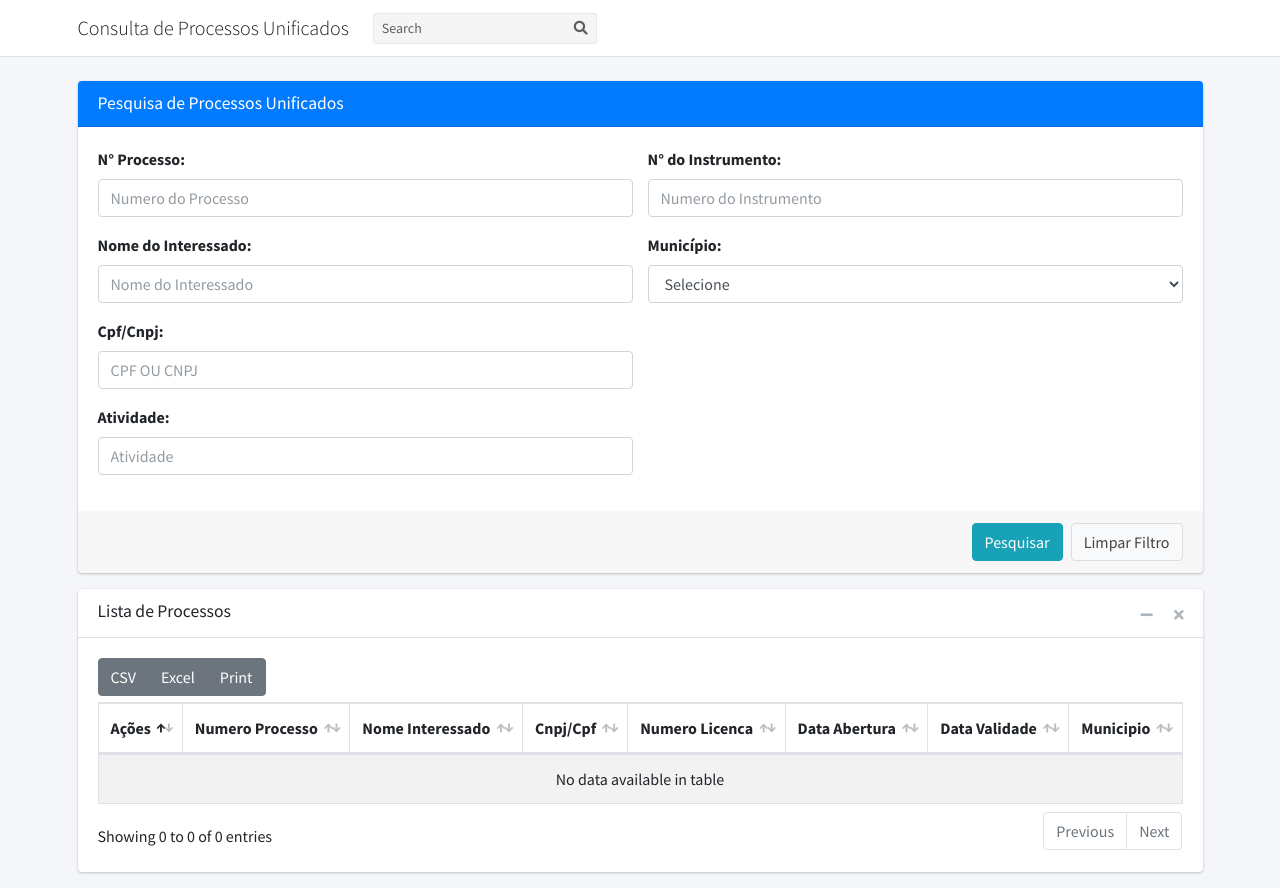
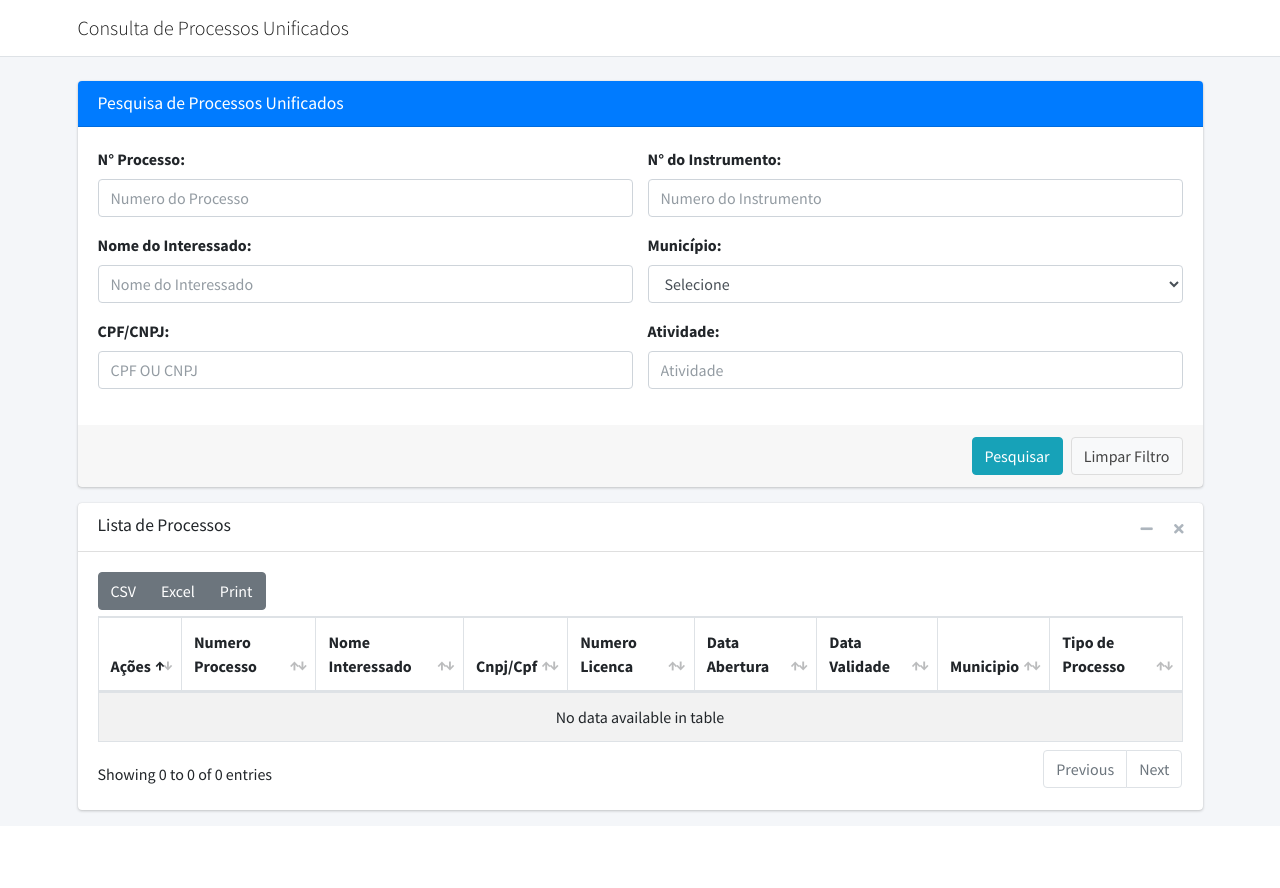
Before and after one commit to EdsonCpimw/consulta_unificada, a Django app: page /consulta/processos/ in a window 1280 px wide. After the commit the page ends 813 px from the top, so only its background shows below. Run offline with Django 4.2, Linux system fonts and the light colour scheme; data that the repository does not hold is empty; some libraries are stand-ins or nearby versions.

Commit message:
Refactor: melhoria nas chamadas javascript e css

```diff
--- a/base_static/adminlte3/style.css
+++ b/base_static/adminlte3/style.css
@@ -47,3 +47,7 @@ color: #dc3545;
 .card-footer a {
     text-decoration: none;
 }
+
+.space-lable{
+    width: 30%;
+}
--- a/base_templates/global/menu.html
+++ b/base_templates/global/menu.html
@@ -6,23 +6,7 @@
       <a href="../../index3.html" class="navbar-brand">
         <span class="brand-text font-weight-light">Consulta de Processos Unificados</span>
       </a>
-
-      <button class="navbar-toggler order-1" type="button" data-toggle="collapse" data-target="#navbarCollapse" aria-controls="navbarCollapse" aria-expanded="false" aria-label="Toggle navigation">
-        <span class="navbar-toggler-icon"></span>
-      </button>
-
       <div class="collapse navbar-collapse order-3" id="navbarCollapse">
-        <!-- SEARCH FORM -->
-        <form class="form-inline ml-0 ml-md-3">
-          <div class="input-group input-group-sm">
-            <input class="form-control form-control-navbar" type="search" placeholder="Search" aria-label="Search">
-            <div class="input-group-append">
-              <button class="btn btn-navbar" type="submit">
-                <i class="fas fa-search"></i>
-              </button>
-            </div>
-          </div>
-        </form>
       </div>
     </div>
   </nav>
--- a/processo_unificado/templates/processo_unificado/consulta_processos.html
+++ b/processo_unificado/templates/processo_unificado/consulta_processos.html
@@ -1,4 +1,5 @@
 {% extends 'base.html' %}
+{% load custom_filters %}
 {% block content %}
    <div class="content-wrapper">
      {% include 'menu.html' %}
@@ -26,12 +27,8 @@
                                 {{form.nome_interessado}}
                               </div>
                               <div class="form-group">
-                                <label>Cpf/Cnpj:</label>
+                                <label>CPF/CNPJ:</label>
                                  {{form.cpf_cnpj}}
-                              </div>
-                              <div class="form-group">
-                                <label>Atividade:</label>
-                                {{form.atividade}}
                               </div>
                             </div>
                             <!-- /.col -->
@@ -55,12 +52,10 @@
                               <div class="form-group">
                                 <label>Município:</label>
                                   {{form.nome_municipio}}
-<!--                                <select class="form-control select2" data-placeholder="Please select a product" name="nome_municipio" style="width: 100%;">-->
-<!--                                    <option selected="selected"></option>-->
-<!--                                    {% for municipio in municipios %}-->
-<!--                                    <option>{{municipio}}</option>-->
-<!--                                    {% endfor %}-->
-<!--                                </select>-->
+                              </div>
+                              <div class="form-group">
+                                <label>Atividade:</label>
+                                {{form.atividade}}
                               </div>
 <!--                              <div class="form-group">-->
 <!--                                <label>Região Hidrográfica:</label>-->
@@ -80,9 +75,7 @@
                           <!-- /.row -->
                         </div>
                         <div class="card-footer">
-<!--                            <a href="#" class="btn btn-default float-right mt-3 mb-3">Limpar Filtro</a>-->
-<!--                            <a href="#" type="submit" class="btn btn-success float-right mr-2 mt-3 mb-3">Pesquisar</a>-->
-                          <button  class="btn btn-default float-right">Limpar Filtro</button>
+                          <button type="reset" class="btn btn-default float-right" onclick="reset()">Limpar Filtro</button>
                           <button type="submit" class="btn btn-info float-right mr-2">Pesquisar</button>
                         </div>
                     </form>
@@ -112,28 +105,42 @@
                         <th>Data Abertura</th>
                         <th>Data Validade</th>
                         <th>Municipio</th>
+                        <th>Tipo de Processo</th>
                       </tr>
                       </thead>
                       <tbody>
                       {% for processo in processos %}
                         <tr>
+                            {% if processo.banco == 1 %}
                           <td class="">
-                            <a href="#" class="text-muted">
+                            <a href="{% url 'pad:detalhamento' pk=processo.id_processo  %}" class="text-muted">
                               <i class="fas fa-search"></i>
                             </a>
                           </td>
+                          {% elif processo.banco == 2 %}
+                          <td class="">
+                            <a href="{% url 'lebre:detalhamento' pk=processo.id_processo  %}" class="text-muted">
+                              <i class="fas fa-search"></i>
+                            </a>
+                          </td>
+                          {% endif %}
                           <td>{{ processo.numero_processo }}</td>
                           {% if processo.razao_social and processo.cnpj %}
                           <td>{{ processo.razao_social }}</td>
-                          <td>{{ processo.cnpj }}</td>
+                          <td>{{ processo.cnpj | cnpj }}</td>
                           {% else %}
                           <td>{{ processo.nome_pessoa }}</td>
-                          <td>{{ processo.cpf }}</td>
+                          <td>{{ processo.cpf | cpf}}</td>
                           {% endif %}
                           <td>{{ processo.numero_licenca }}</td>
-                          <td>{{ processo.data_abertura }}</td>
-                          <td>{{ processo.data_validade }}</td>
+                          <td>{{ processo.data_abertura | date:"d/m/Y" }}</td>
+                          <td>{{ processo.data_validade | date:"d/m/Y"}}</td>
                           <td>{{ processo.municipio }}</td>
+                          {% if processo.banco == 1 %}
+                          <td>Digital</td>
+                          {% elif processo.banco == 2 %}
+                          <td>Físico</td>
+                          {% endif %}
                         </tr>
                       {% endfor %}
                       </tbody>
```
Also changed, not shown: base_static/adminlte3/custom.js (added, +59 -0 lines), base_templates/global/base.html (+1 -32 lines), processo_unificado/templatetags/__init__.py (added), 1 other file.
